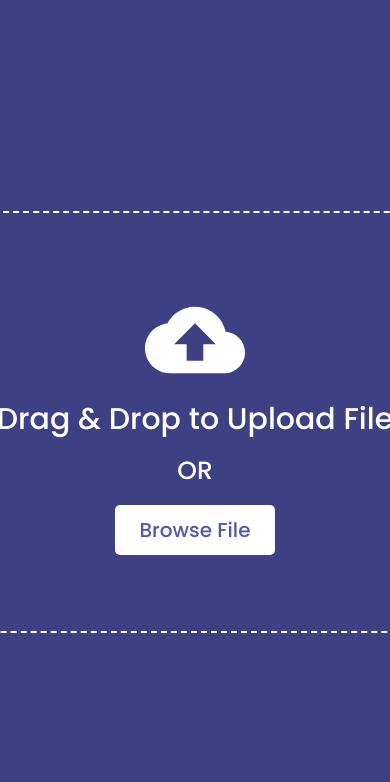
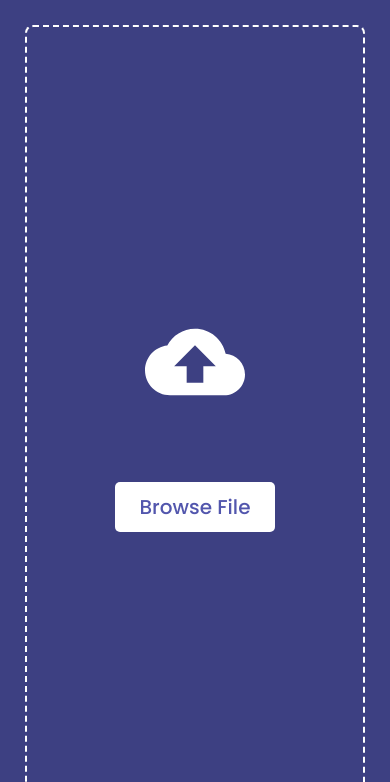
Before and after one commit to mysizar/imgEditor, a website: page public/index.html in a window 390 px wide. Shown: the top 782 px of the page. Drawn offline with Linux system fonts and the light colour scheme.

Commit message:
updated mobile view

```diff
--- a/public/src/css/index.style.css
+++ b/public/src/css/index.style.css
@@ -106,7 +106,8 @@
   justify-content: center;
   align-items: center;
   background-color: #3d4082;
-  position: absolute;
+  position: fixed;
+  top: 0;
   z-index: 10;
   opacity: 0.95;
 }
@@ -525,27 +526,52 @@
 }
 
 @media screen and (max-width: 760px) {
+  .drag-area {
+    height: calc(100vh - 50px);
+    width: calc(100vw - 50px);
+    min-width: auto;
+  }
+
+  .drag-area header {
+    display: none;
+  }
+
+  .drag-area span {
+    visibility: hidden;
+  }
+
   .container {
-    padding: 25px;
+    padding: 15px;
   }
   .container .wrapper {
     flex-wrap: wrap-reverse;
     max-height: none;
+    margin: 0;
   }
   .wrapper .editor-group {
     width: 100%;
   }
   .wrapper .preview-img {
     width: 100%;
-    min-height: 30vh;
-    margin: 0 0 15px;
+    height: 60vh;
+    margin: 5px 0;
+    position: sticky;
+    top: 0;
+    background-color: white;
+    box-shadow: 0 5px 10px #00000033;
+    margin-bottom: 15px;
   }
 }
 
 @media screen and (max-width: 500px) {
+  .controls {
+    flex-wrap: nowrap;
+    gap: 5px;
+  }
+
   .controls button {
     width: 100%;
-    margin-bottom: 10px;
+    padding: 5px 0;
   }
   .controls .row {
     width: 100%;
@@ -553,4 +579,57 @@
   .controls .row .save-img {
     margin-left: 0px;
   }
+  .editor-panel .filter {
+    display: flex;
+    flex-direction: column-reverse;
+  }
+  .editor-panel .title {
+    display: none;
+  }
+  .editor-panel .filter button {
+    width: calc(100% / 4 - 4px);
+    color: transparent !important;
+    position: relative;
+  }
+  .filter button.active::before {
+    filter: brightness(4);
+  }
+  .editor-panel .filter button::before {
+    content: "";
+    background: url(../img/tonality.svg);
+    width: 20px;
+    height: 20px;
+    display: inline-block;
+    position: absolute;
+    left: calc();
+    transform: translateX(-50%);
+    left: 50%;
+  }
+  .editor-panel .filter #brightness::before {
+    background: url(../img/brightness.svg);
+  }
+  .editor-panel .filter #saturation::before {
+    background: url(../img/saturation.svg);
+  }
+  .editor-panel .filter #contrast::before {
+    background: url(../img/contrast.svg);
+  }
+  .editor-panel .filter #grayscale::before {
+    background: url(../img/tonality.svg);
+  }
+  .filter .slider {
+    margin: 0 0 12px;
+  }
+  .editor-panel .rotate {
+    margin-top: 0px;
+  }
+  .controls .reset-filter {
+    margin-right: 0;
+  }
+  .controls .row,
+  .controls .reset-btn {
+    width: 100%;
+    display: flex;
+    gap: 5px;
+  }
 }
--- a/public/src/js/index.script.js
+++ b/public/src/js/index.script.js
@@ -219,7 +219,7 @@ const saveImage = async () => {
   // TODO: which quality?
   const link = document.createElement("a");
   link.href = await checkChanges();
-  link.download = "image.png";
+  link.download = "image.jpg";
   link.click();
 };
 
@@ -688,5 +688,17 @@ function fixPreview() {
 }
 
 //---------------------------------------------------------
+
+window.addEventListener("beforeunload", (event) => {
+  event.preventDefault();
+  fetch("/clear", { method: DELETE });
+  return (event.returnValue = "Are you sure you want to exit?");
+});
+
+// window.addEventListener("beforeunload", (event) => {
+//   event.preventDefault();
+//   event.returnValue = "";
+//   fetch("/clear", { method: DELETE });
+// });
 //---------------------------------------------------------
 //---------------------------------------------------------
--- a/server.js
+++ b/server.js
@@ -1,3 +1,4 @@
+import fs from "fs";
 import express from "express";
 import { imgResize, imgCrop } from "./functions";
 
@@ -38,4 +39,8 @@ app.post("/crop", async (request, response) => {
   });
 });
 
+app.delete("/clear", (req, res) => {
+  fs.rmSync("./public/output", { recursive: true, force: true });
+});
+
 app.listen(port, () => console.log(`The server is listening on port ${port}`));
```
Also changed, not shown: public/src/img/brightness.svg (added), public/src/img/contrast.svg (added), public/src/img/saturation.svg (added), public/src/img/tonality.svg (added), 1 other file.
